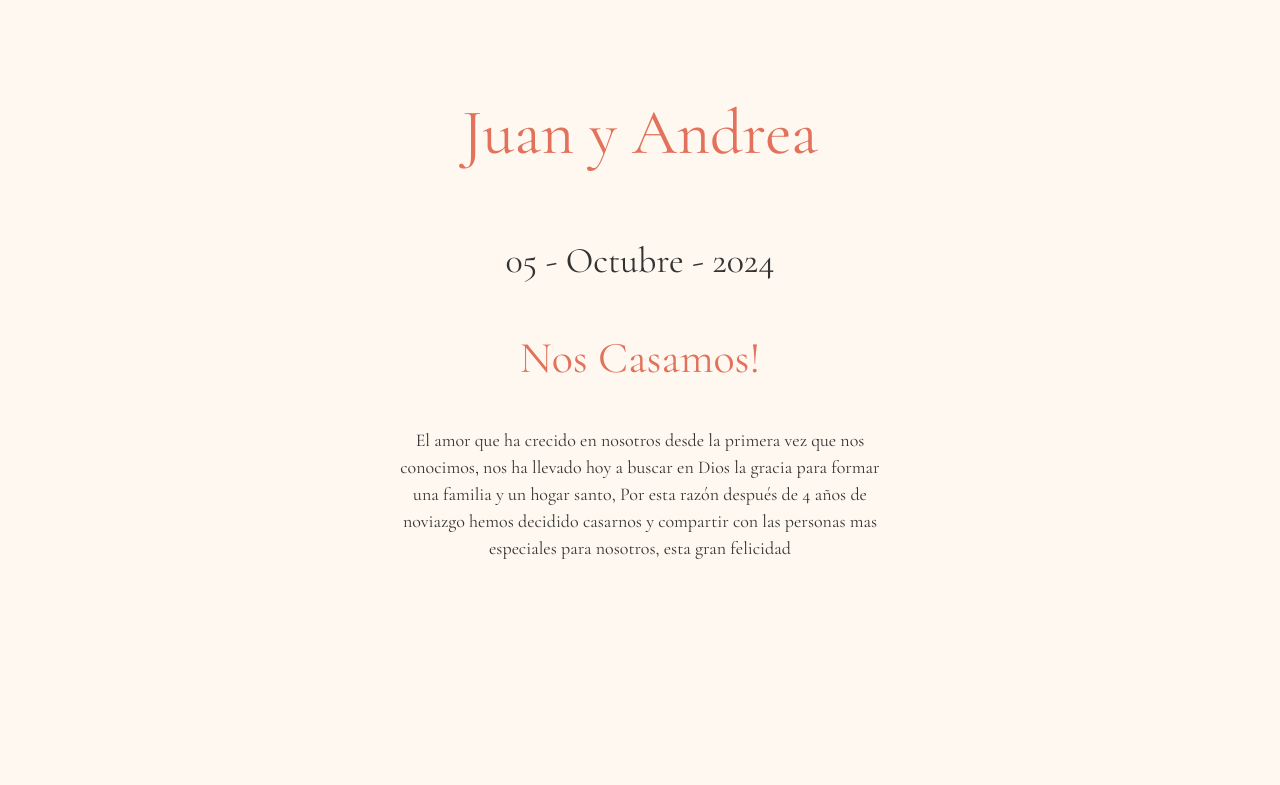
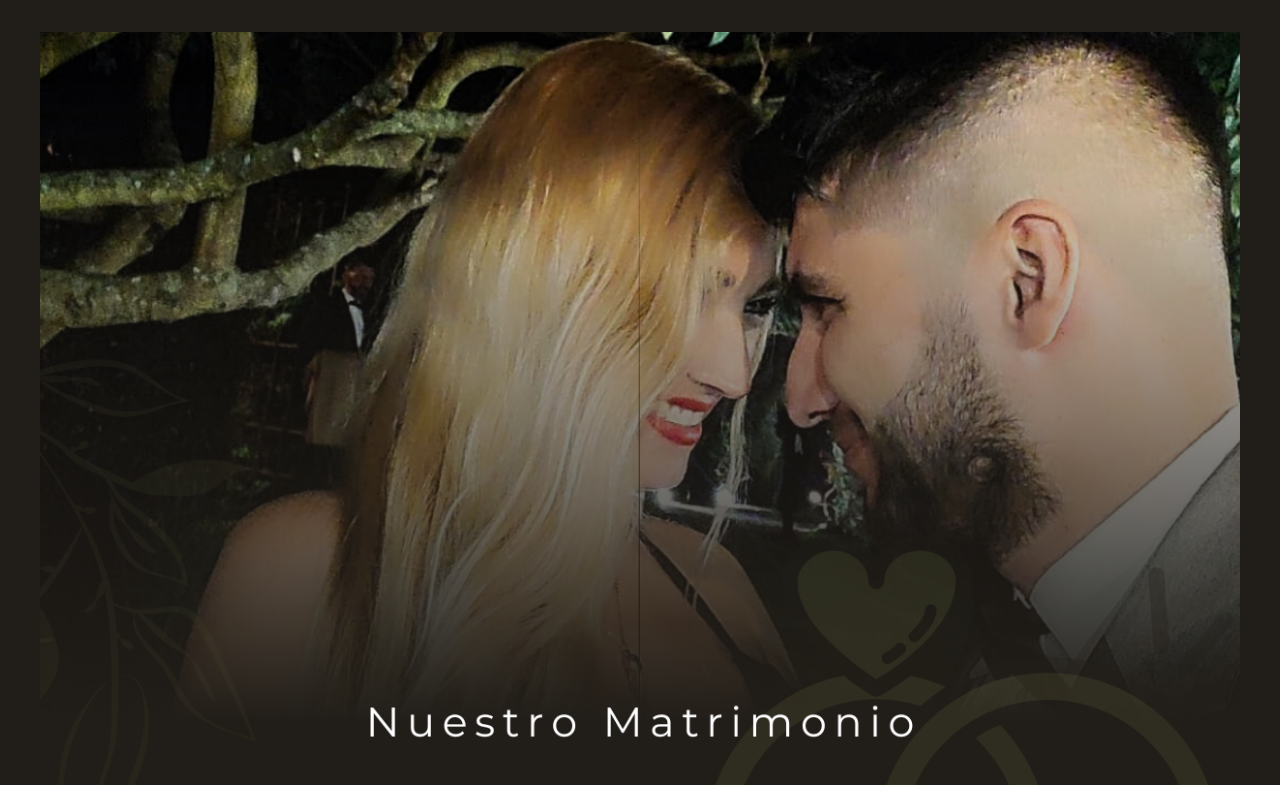
Before and after one commit to juanedsa/boda, a React (Vite) app: page / in a window 1280 px wide. Shown: the top 785 px of the page. Built offline with nearby package versions, Linux system fonts and the light colour scheme.

Commit message:
Test Imagenes

```diff
--- a/src/App.css
+++ b/src/App.css
@@ -3,4 +3,6 @@
   margin: 0 auto;
   padding: 2rem;
   text-align: center;
+
+  background-color: #211D18;
 }
--- a/src/App.tsx
+++ b/src/App.tsx
@@ -1,13 +1,12 @@
 import './App.css'
 
 import { Header } from './components/header/Header'
-import { WeMarried } from './components/weMarrried/WeMarried'
 
 function App() {
   return (
     <>
       <Header />
-      <WeMarried />
+      {/* <WeMarried /> */}
     </>
   )
 }
--- a/src/components/header/Header.css
+++ b/src/components/header/Header.css
@@ -1,9 +1,18 @@
 .header__title {
   font-weight: 600;
   font-size: 64px;
+
+  background-color: #211D18;
 }
 
 .header__date {
   color: #333333;
   font-size: 36px;
 }
+
+.header {
+  img {
+    max-width: 1200px;
+    width: 100%;
+  }
+}
--- a/src/components/header/Header.tsx
+++ b/src/components/header/Header.tsx
@@ -3,8 +3,10 @@ import './Header.css'
 function Header() {
   return (
     <section className="header">
-      <h1 className="header__title">Juan y Andrea</h1>
-      <p className="header__date">05 - Octubre - 2024</p>
+      {/* <h1 className="header__title">Juan y Andrea</h1>
+      <p className="header__date">05 - Octubre - 2024</p> */}
+      <img src="portada.png" />
+      <img src="logo.png" />
     </section>
   )
 }
```
Also changed, not shown: public/logo.png (added), public/portada.png (added).
